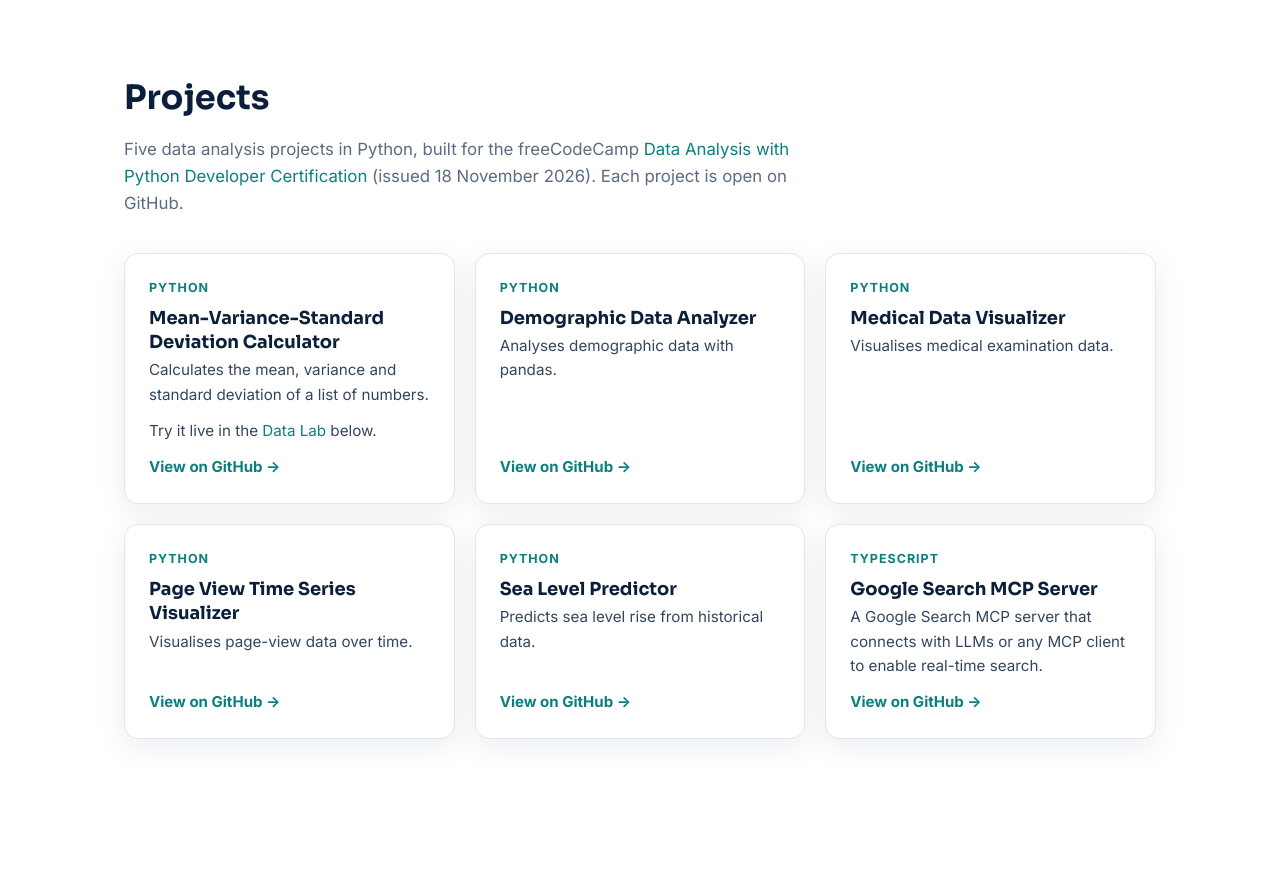
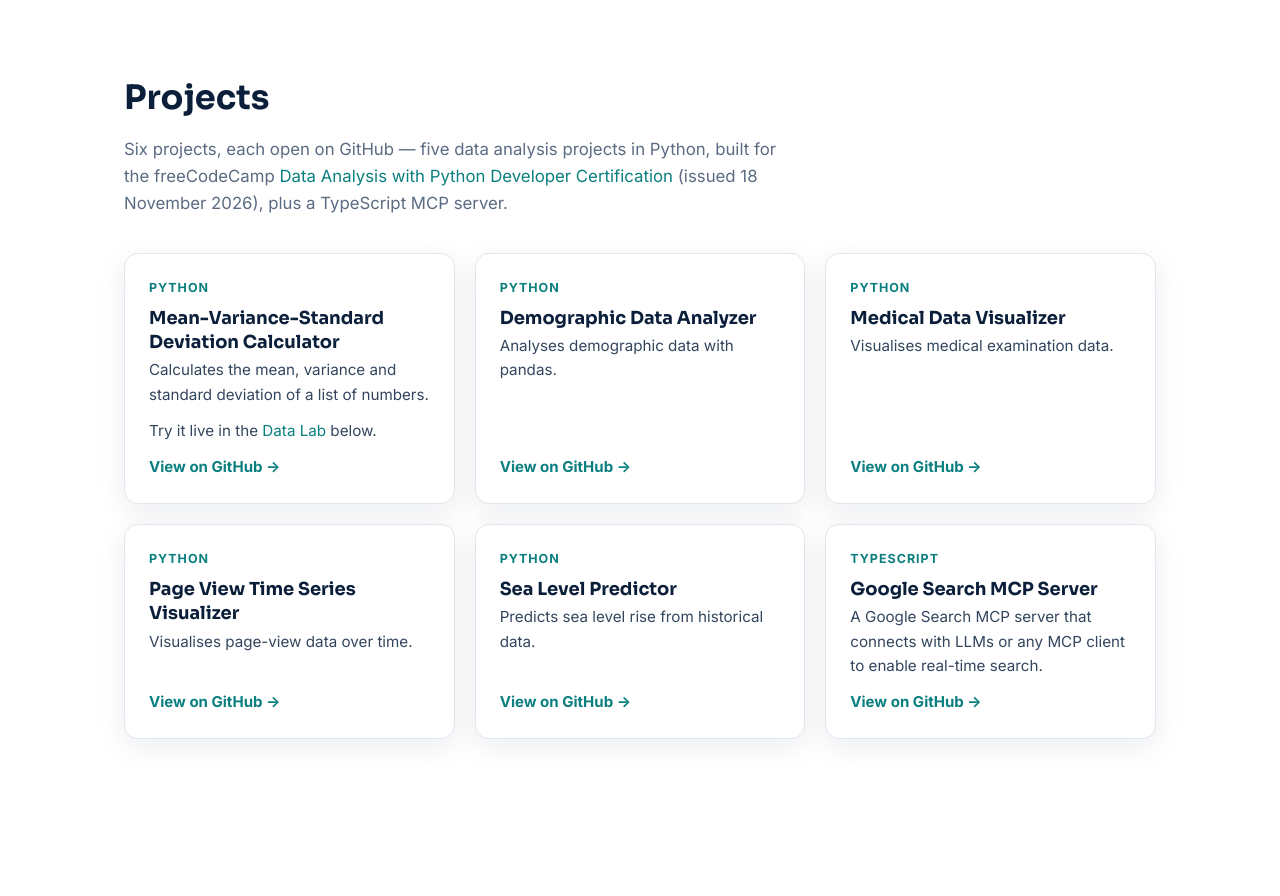
Before and after one commit to hassanbakhtiar/hassanbakhtiar.github.io, a plain HTML site: page index.html in a window 1280 px wide. Shown: the part 4620-5516 px from the top of the page. Drawn offline with Linux system fonts and the light colour scheme; no server answers.

Commit message:
Fix Projects intro to say Six projects

```diff
--- a/index.html
+++ b/index.html
@@ -370,7 +370,7 @@
   <section id="projects" class="section">
     <div class="container">
       <h2 class="section-title">Projects</h2>
-      <p class="section-lead">Five data analysis projects in Python, built for the freeCodeCamp <a href="https://www.freecodecamp.org/certification/fcc-0143708a-0ca3-40f9-aa7b-0d530c28ba22/data-analysis-with-python-v7" target="_blank" rel="noopener">Data Analysis with Python Developer Certification</a> (issued 18 November 2026). Each project is open on GitHub.</p>
+      <p class="section-lead">Six projects, each open on GitHub — five data analysis projects in Python, built for the freeCodeCamp <a href="https://www.freecodecamp.org/certification/fcc-0143708a-0ca3-40f9-aa7b-0d530c28ba22/data-analysis-with-python-v7" target="_blank" rel="noopener">Data Analysis with Python Developer Certification</a> (issued 18 November 2026), plus a TypeScript MCP server.</p>
       <div class="project-grid">
         <article class="project-card">
           <span class="project-tag">Python</span>
```
